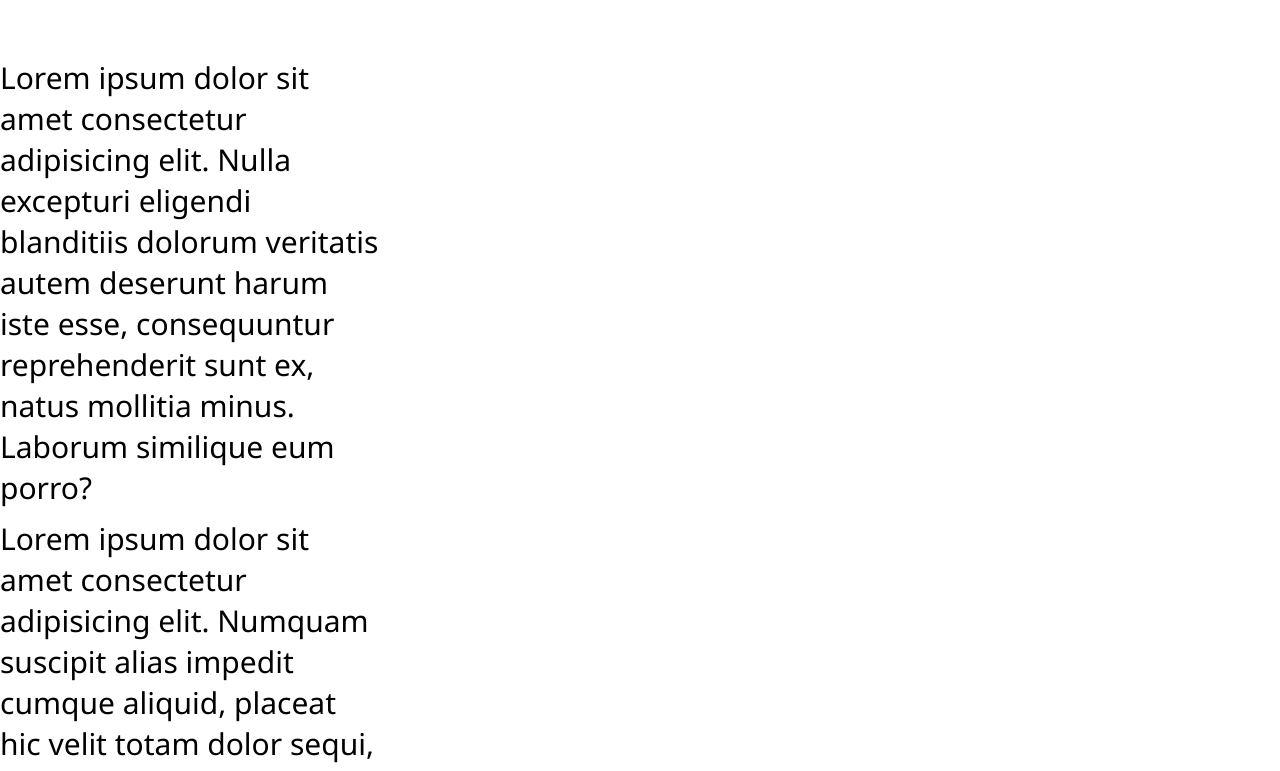
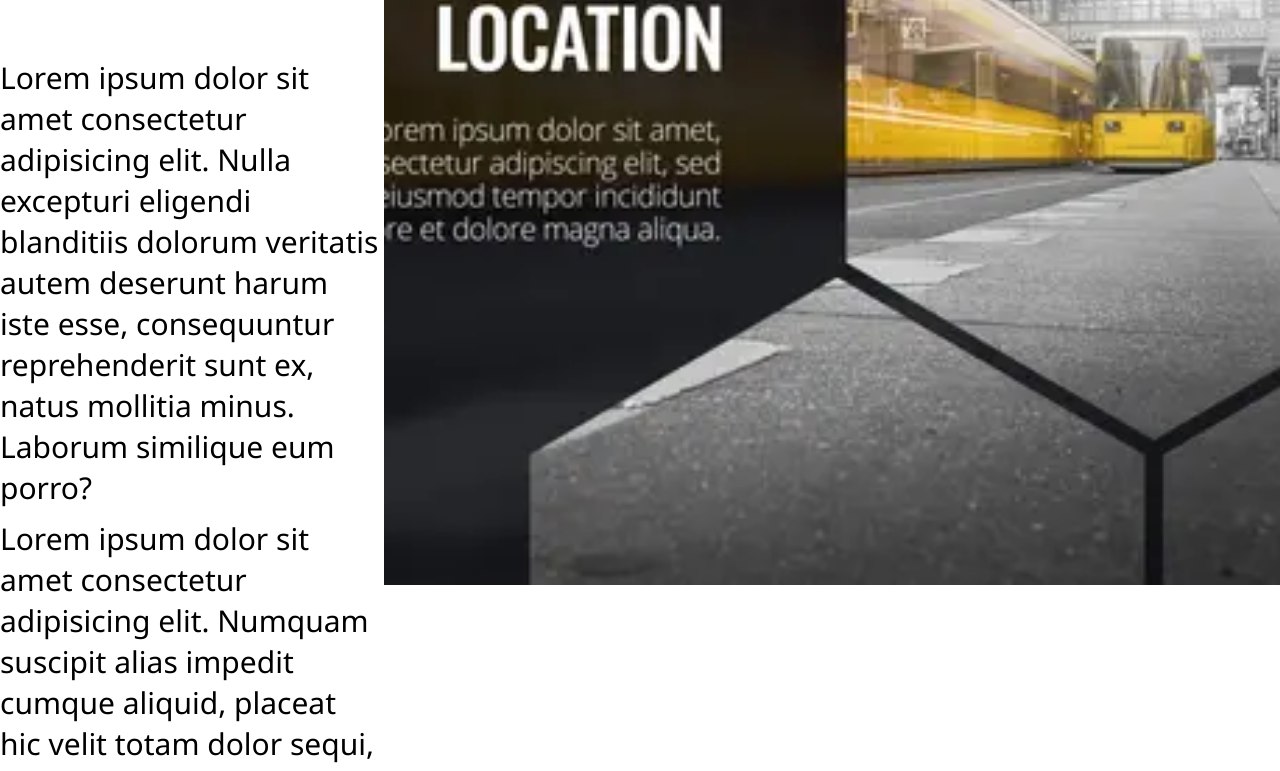
Before and after one commit to AndrejicRuzica/error404, a plain HTML site: page index.html in a window 1280 px wide. Shown: the part 496-1267 px from the top of the page. Drawn offline with Linux system fonts and the light colour scheme.

Commit message:
Update style.css

```diff
--- a/css/style.css
+++ b/css/style.css
@@ -46,8 +46,8 @@ p {
 
 #showcase {
   background: url("../img/Original.webp") no-repeat center center/cover;
-  min-height: 100%;
-  /* height: 1000px; */
+/*   min-height: 100%; */
+  height: 1000px;
   flex-direction: column;
   width: 70%;
   float: right;
```
